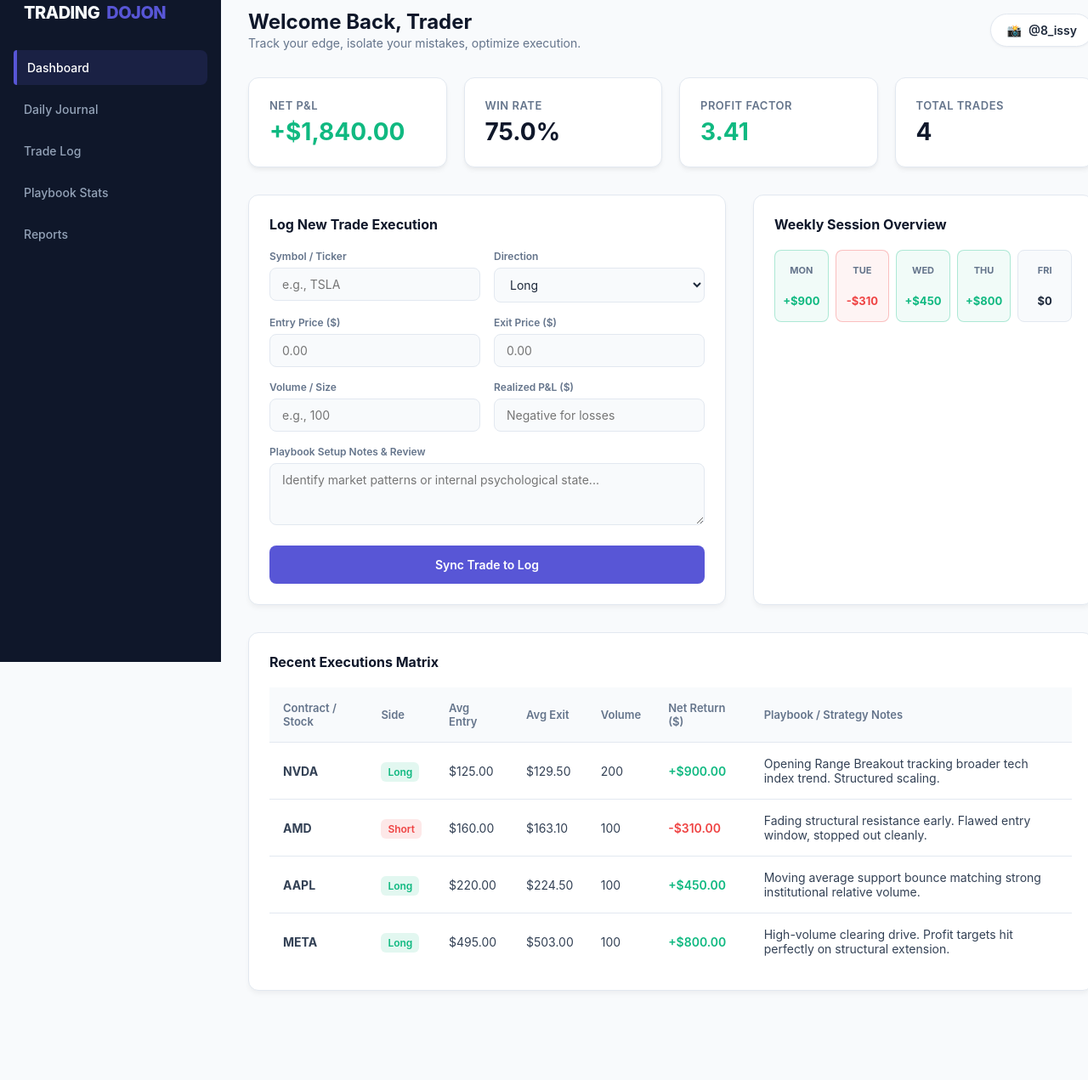
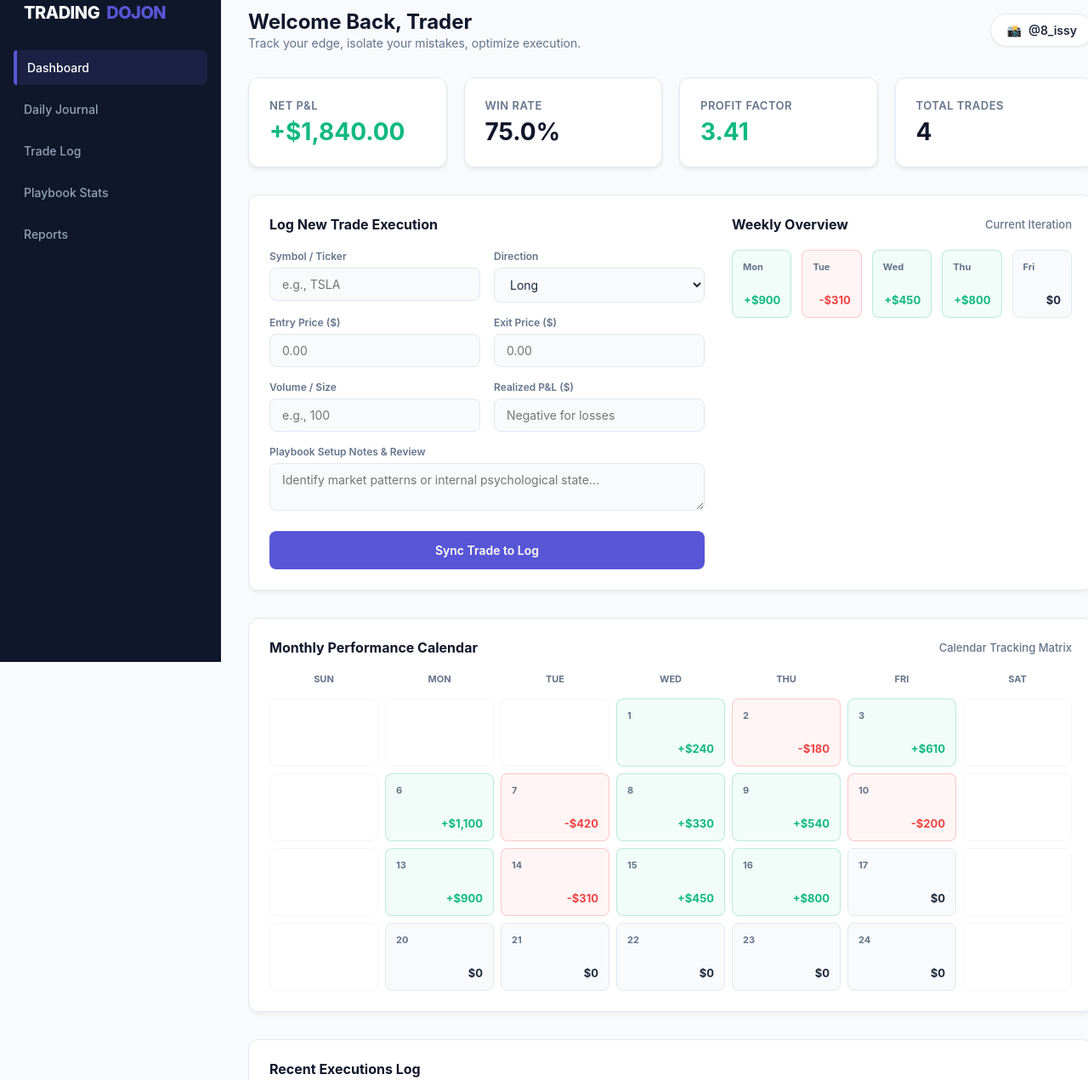
Before and after one commit to offbang/TRADING-DOJON, a plain HTML site: page index.html in a window 1280 px wide. Shown: the part 21-1292 px from the top of the page at 85% size. Before the commit the page ends 1219 px from the top, so only its background shows below. Drawn offline with Linux system fonts and the light colour scheme.

Commit message:
Refactor layout and styling for trade logging interface

```diff
--- a/index.html
+++ b/index.html
@@ -121,12 +121,6 @@
             margin-top: 2px;
         }
 
-        .action-controls {
-            display: flex;
-            align-items: center;
-            gap: 16px;
-        }
-
         .ig-link-badge {
             display: flex;
             align-items: center;
@@ -183,20 +177,14 @@
         .metric-value.positive { color: var(--metric-green); }
         .metric-value.negative { color: var(--metric-red); }
 
-        /* Multi-Window Split Layout */
-        .content-split {
-            display: grid;
-            grid-template-columns: 1fr 400px;
-            gap: 32px;
-            margin-bottom: 32px;
-        }
-
+        /* Structural Page Sections Layout */
         .section-panel {
             background-color: var(--bg-card);
             border: 1px solid var(--border-light);
             border-radius: 12px;
             padding: 24px;
             box-shadow: 0 4px 6px -1px rgba(0, 0, 0, 0.05);
+            margin-bottom: 32px;
         }
 
         .panel-header {
@@ -204,9 +192,24 @@
             font-weight: 700;
             color: #0f172a;
             margin-bottom: 20px;
+            display: flex;
+            justify-content: space-between;
+            align-items: center;
         }
 
-        /* Execution Log Input Fields */
+        .panel-subtitle {
+            font-size: 13px;
+            font-weight: 500;
+            color: var(--text-muted);
+        }
+
+        /* Execution Log Input Fields Split Layout */
+        .logger-split {
+            display: grid;
+            grid-template-columns: 1fr 400px;
+            gap: 32px;
+        }
+
         .logger-grid {
             display: grid;
             grid-template-columns: repeat(2, 1fr);
@@ -264,55 +267,72 @@
             background-color: var(--zella-purple-hover);
         }
 
-        /* TradeZella Calendar Layout Replication */
-        .calendar-wrapper {
-            display: flex;
-            flex-direction: column;
+        /* TradeZella Weekly Grid View */
+        .weekly-grid {
+            display: grid;
+            grid-template-columns: repeat(5, 1fr);
+            gap: 12px;
+        }
+
+        /* TradeZella Full Monthly Matrix View */
+        .monthly-calendar-grid {
+            display: grid;
+            grid-template-columns: repeat(7, 1fr);
             gap: 8px;
         }
 
-        .calendar-row {
-            display: grid;
-            grid-template-columns: repeat(5, 1fr);
-            gap: 8px;
+        .calendar-header-day {
+            text-align: center;
+            font-size: 11px;
+            font-weight: 700;
+            color: var(--text-muted);
+            text-transform: uppercase;
+            padding-bottom: 8px;
         }
 
+        /* Shared Calendar Day Cell Attributes */
         .day-cell {
             background-color: #f8fafc;
             border: 1px solid var(--border-light);
             border-radius: 8px;
-            padding: 16px 8px;
-            text-align: center;
-            min-height: 85px;
+            padding: 12px;
+            min-height: 80px;
             display: flex;
             flex-direction: column;
             justify-content: space-between;
+            position: relative;
         }
 
-        .day-label {
+        .day-num {
             font-size: 11px;
             font-weight: 700;
             color: var(--text-muted);
-            text-transform: uppercase;
         }
 
         .day-value {
             font-size: 13px;
             font-weight: 700;
-            margin-top: 8px;
+            text-align: right;
+            margin-top: auto;
         }
 
+        /* Status Visual States */
         .day-cell.profitable {
-            background-color: rgba(16, 185, 129, 0.06);
-            border-color: rgba(16, 185, 129, 0.3);
+            background-color: rgba(16, 185, 129, 0.05);
+            border-color: rgba(16, 185, 129, 0.25);
         }
         .day-cell.profitable .day-value { color: var(--metric-green); }
 
         .day-cell.unprofitable {
-            background-color: rgba(239, 68, 68, 0.06);
-            border-color: rgba(239, 68, 68, 0.3);
+            background-color: rgba(239, 68, 68, 0.05);
+            border-color: rgba(239, 68, 68, 0.25);
         }
         .day-cell.unprofitable .day-value { color: var(--metric-red); }
+
+        .day-cell.empty {
+            opacity: 0.4;
+            background-color: transparent;
+        }
 
         /* Data Logging Table Matrix */
         .table-panel {
@@ -362,7 +382,7 @@
 </head>
 <body>
 
-    <!-- Left Structural Navigation Deck -->
+    <!-- Left Structural Sidebar -->
     <aside class="sidebar">
         <div class="brand">
             TRADING <span>DOJON</span>
@@ -376,10 +396,10 @@
         </ul>
     </aside>
 
-    <!-- Main Dynamic Application Screen -->
+    <!-- Main Workspace Area -->
     <main class="workspace">
 
-        <!-- Header Bar Component -->
+        <!-- Header Controls Component -->
         <div class="top-bar">
             <div class="greeting">
                 <h2>Welcome Back, Trader</h2>
@@ -392,7 +412,7 @@
             </div>
         </div>
 
-        <!-- Performance Key Stats Row -->
+        <!-- Analytical Performance Matrix Row -->
         <section class="metrics-container">
             <div class="metric-card">
                 <div class="metric-label">Net P&L</div>
@@ -412,11 +432,10 @@
             </div>
         </section>
 
-        <!-- Main Workspace Dual Panel Grid Split -->
-        <div class="content-split">
-
-            <!-- Manual Logger Section Panel -->
-            <section class="section-panel">
+        <!-- Logger Section Block & Weekly Grid Interface -->
+        <div class="section-panel">
+            <div class="logger-split">
+                <div>
                     <div class="panel-header">Log New Trade Execution</div>
                     <form id="executionForm" class="logger-grid">
                         <div class="input-block">
@@ -448,45 +467,103 @@
                         </div>
                         <div class="input-block span-all">
                             <label for="tradeNotes">Playbook Setup Notes & Review</label>
-                        <textarea id="tradeNotes" rows="3" placeholder="Identify market patterns or internal psychological state..."></textarea>
+                            <textarea id="tradeNotes" rows="2" placeholder="Identify market patterns or internal psychological state..."></textarea>
                         </div>
                         <button type="submit" class="submit-trigger">Sync Trade to Log</button>
                     </form>
-            </section>
+                </div>
 
-            <!-- TradeZella Replicated Week View Calendar Component -->
-            <section class="section-panel">
-                <div class="panel-header">Weekly Session Overview</div>
-                <div class="calendar-wrapper">
-                    <div class="calendar-row">
+                <!-- Replicated Weekly Overview Column -->
+                <div>
+                    <div class="panel-header">
+                        Weekly Overview
+                        <span class="panel-subtitle">Current Iteration</span>
+                    </div>
+                    <div class="weekly-grid">
                         <div class="day-cell profitable">
-                            <div class="day-label">Mon</div>
+                            <span class="day-num">Mon</span>
                             <div class="day-value">+$900</div>
                         </div>
                         <div class="day-cell unprofitable">
-                            <div class="day-label">Tue</div>
+                            <span class="day-num">Tue</span>
                             <div class="day-value">-$310</div>
                         </div>
                         <div class="day-cell profitable">
-                            <div class="day-label">Wed</div>
+                            <span class="day-num">Wed</span>
                             <div class="day-value">+$450</div>
                         </div>
                         <div class="day-cell profitable">
-                            <div class="day-label">Thu</div>
+                            <span class="day-num">Thu</span>
                             <div class="day-value">+$800</div>
                         </div>
                         <div class="day-cell">
-                            <div class="day-label">Fri</div>
+                            <span class="day-num">Fri</span>
                             <div class="day-value">$0</div>
                         </div>
                     </div>
                 </div>
-            </section>
+            </div>
         </div>
 
-        <!-- Historic Trades Data Logging Block -->
+        <!-- Full TradeZella Replicated Monthly Calendar Interface -->
+        <section class="section-panel">
+            <div class="panel-header">
+                Monthly Performance Calendar
+                <span class="panel-subtitle">Calendar Tracking Matrix</span>
+            </div>
+
+            <div class="monthly-calendar-grid">
+                <!-- Day Column Label Identifiers -->
+                <div class="calendar-header-day">Sun</div>
+                <div class="calendar-header-day">Mon</div>
+                <div class="calendar-header-day">Tue</div>
+                <div class="calendar-header-day">Wed</div>
+                <div class="calendar-header-day">Thu</div>
+                <div class="calendar-header-day">Fri</div>
+                <div class="calendar-header-day">Sat</div>
+
+                <!-- Calendar Row Block Calculations Map -->
+                <!-- Week 1 Offset -->
+                <div class="day-cell empty"></div>
+                <div class="day-cell empty"></div>
+                <div class="day-cell empty"></div>
+                <div class="day-cell profitable"><span class="day-num">1</span><div class="day-value">+$240</div></div>
+                <div class="day-cell unprofitable"><span class="day-num">2</span><div class="day-value">-$180</div></div>
+                <div class="day-cell profitable"><span class="day-num">3</span><div class="day-value">+$610</div></div>
+                <div class="day-cell empty"></div>
+
+                <!-- Week 2 -->
+                <div class="day-cell empty"></div>
+                <div class="day-cell profitable"><span class="day-num">6</span><div class="day-value">+$1,100</div></div>
+                <div class="day-cell unprofitable"><span class="day-num">7</span><div class="day-value">-$420</div></div>
+                <div class="day-cell profitable"><span class="day-num">8</span><div class="day-value">+$330</div></div>
+                <div class="day-cell profitable"><span class="day-num">9</span><div class="day-value">+$540</div></div>
+                <div class="day-cell unprofitable"><span class="day-num">10</span><div class="day-value">-$200</div></div>
+                <div class="day-cell empty"></div>
+
+                <!-- Week 3 -->
+                <div class="day-cell empty"></div>
+                <div class="day-cell profitable"><span class="day-num">13</span><div class="day-value">+$900</div></div>
+                <div class="day-cell unprofitable"><span class="day-num">14</span><div class="day-value">-$310</div></div>
+                <div class="day-cell profitable"><span class="day-num">15</span><div class="day-value">+$450</div></div>
+                <div class="day-cell profitable"><span class="day-num">16</span><div class="day-value">+$800</div></div>
+                <div class="day-cell"><span class="day-num">17</span><div class="day-value">$0</div></div>
+                <div class="day-cell empty"></div>
+
+                <!-- Week 4 -->
+                <div class="day-cell empty"></div>
+                <div class="day-cell"><span class="day-num">20</span><div class="day-value">$0</div></div>
+                <div class="day-cell"><span class="day-num">21</span><div class="day-value">$0</div></div>
+                <div class="day-cell"><span class="day-num">22</span><div class="day-value">$0</div></div>
+                <div class="day-cell"><span class="day-num">23</span><div class="day-value">$0</div></div>
+                <div class="day-cell"><span class="day-num">24</span><div class="day-value">$0</div></div>
+                <div class="day-cell empty"></div>
+            </div>
+        </section>
+
+        <!-- Historic Trades Execution Matrix -->
         <section class="section-panel table-panel">
-            <div class="panel-header">Recent Executions Matrix</div>
+            <div class="panel-header">Recent Executions Log</div>
             <div class="responsive-table-scroller">
                 <table>
                     <thead>
@@ -544,9 +621,8 @@
 
     </main>
 
-    <!-- Scripting Calculations Engine -->
+    <!-- Scripting Engine Calculations Logic -->
     <script>
-        // Internal structured dataset simulating baseline user log state
         let journalDatabase = [
             { ticker: 'NVDA', side: 'Long', entry: 125.00, exit: 129.50, vol: 200, pnl: 900, notes: 'Opening Range Breakout tracking broader tech index trend.' },
             { ticker: 'AMD', side: 'Short', entry: 160.00, exit: 163.10, vol: 100, pnl: -310, notes: 'Fading structural resistance early. Flawed entry window.' },
@@ -609,11 +685,9 @@
                 containerBody.insertAdjacentHTML('beforeend', tableRowHtml);
             });
 
-            // Statistical Formulas Execution
             const calculatedWinRate = journalDatabase.length > 0 ? ((totalWinsCount / journalDatabase.length) * 100).toFixed(1) : '0.0';
             const calculatedProfitFactor = aggregateLosses > 0 ? (aggregateProfits / aggregateLosses).toFixed(2) : (aggregateProfits > 0 ? 'Max Edge' : '0.00');
 
-            // Render output adjustments inside interface nodes
             const pnlDisplayNode = document.getElementById('ui-net-pnl');
             pnlDisplayNode.textContent = (netCumulativeReturn >= 0 ? '+$' : '-$') + Math.abs(netCumulativeReturn).toLocaleString(undefined, {minimumFractionDigits: 2});
             pnlDisplayNode.className = netCumulativeReturn >= 0 ? 'metric-value positive' : 'metric-value negative';
```
Lines whose indentation alone changed are shown as unchanged.
